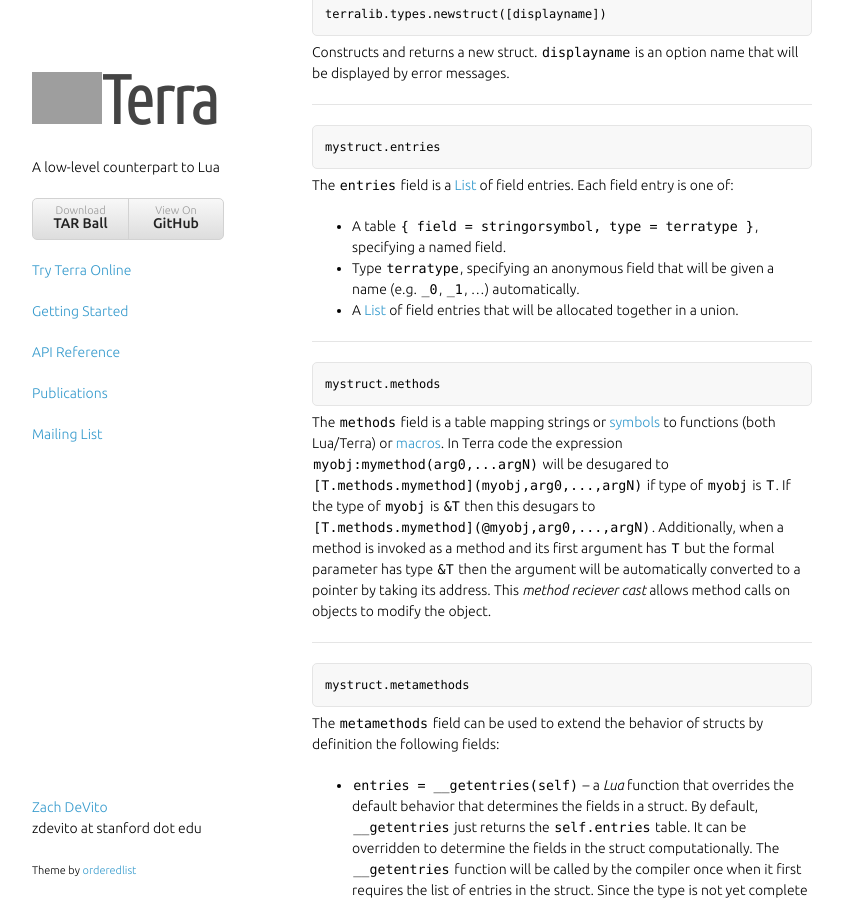
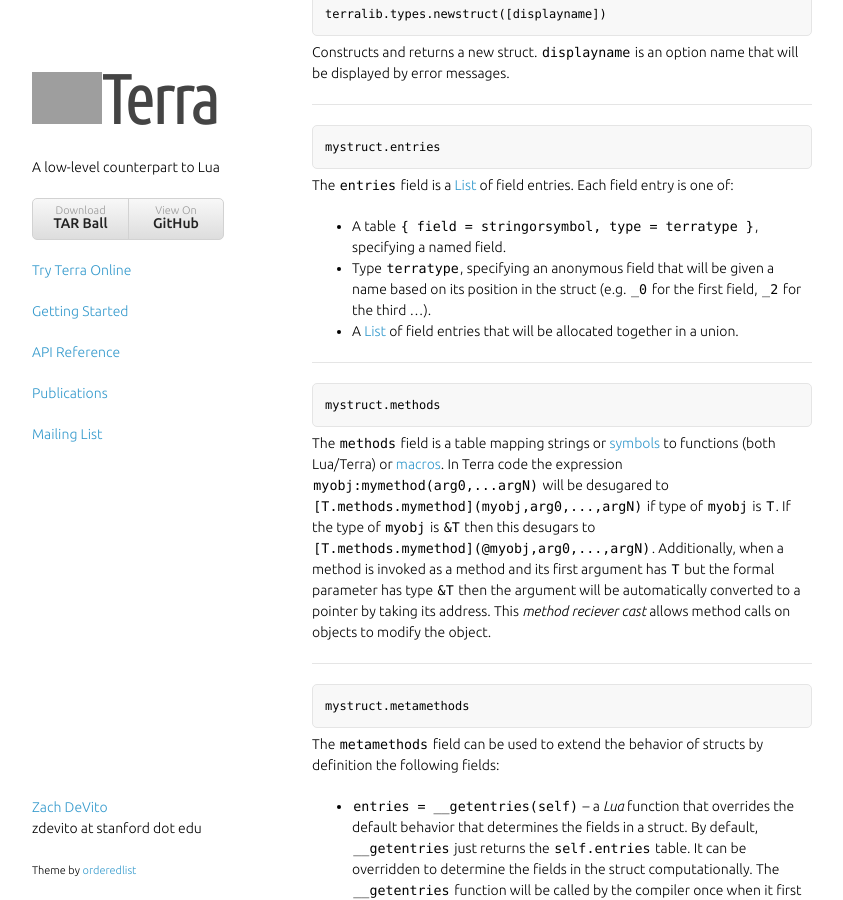
Before and after one commit to terralang/terra, a Jekyll site: the page built from api.md, in a window 1280 px wide and 900 px high, scrolled down 16255 px. Shown: the whole window, without its empty margins (218-1061 px from the left). Built offline with Jekyll 4.4.1, drawn with Linux system fonts in a browser that asks for light colours; nearby versions of some CDN libraries; some web fonts are replaced; library files that are not in the unit come from our copies; grey boxes are pictures that could not be loaded.

Commit message:
updating document to reflect new semantics for anonymously named fields in structs.

```diff
--- a/api.md
+++ b/api.md
@@ -636,7 +636,7 @@ Constructs and returns a new struct. `displayname` is an option name that will b
 
 The `entries` field is a [List](#list) of field entries. Each field entry is one of:
 * A table `{ field = stringorsymbol, type = terratype }`, specifying a named field.
-* Type `terratype`, specifying an anonymous field that will be given a name (e.g. `_0`, `_1`, ...) automatically.
+* Type `terratype`, specifying an anonymous field that will be given a name based on its position in the struct (e.g. `_0` for the first field, `_2` for the third ...).
 * A [List](#list) of field entries that will be allocated together in a union.
 
 ---
```
Also changed, not shown: getting-started.md (+1 -1 lines).
